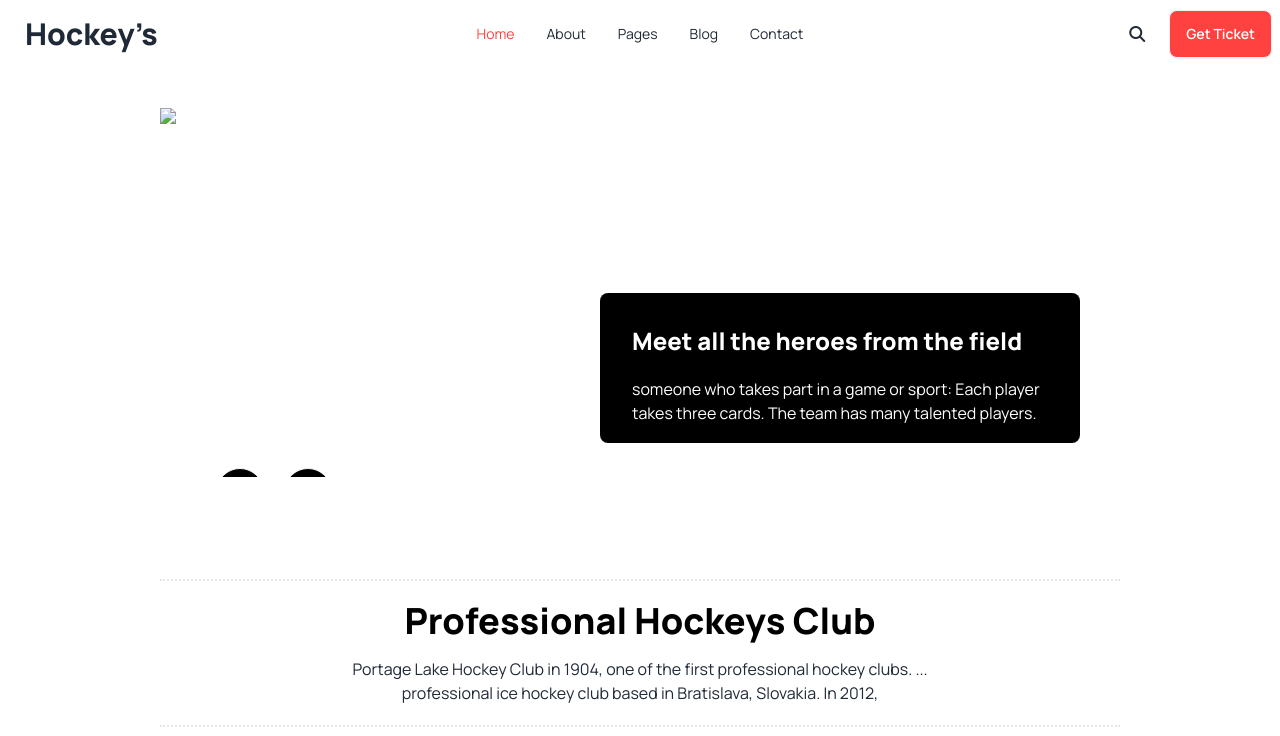
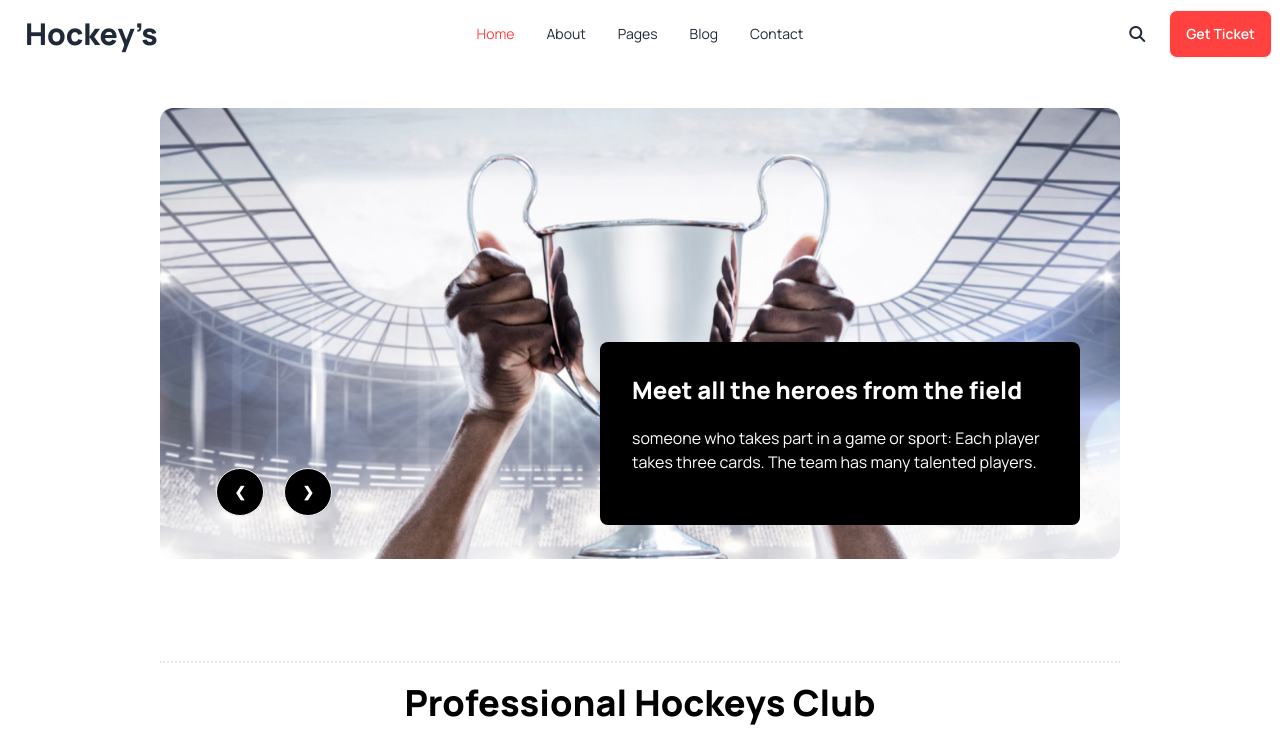
Before and after one commit to rohananondo/Hockeys-main, a plain HTML site: page index.html in a window 1280 px wide. Shown: the top 736 px of the page. Drawn offline with nearby package versions, Linux system fonts and the light colour scheme; files whose address does not match are found by name.

Commit message:
edit photo

```diff
--- a/index.html
+++ b/index.html
@@ -70,7 +70,7 @@
             <div class="w-3/4 lg:w-3/4 mx-auto relative">
                 <div class="carousel  ">
                     <div id="slide1" class="carousel-item relative w-full">
-                        <img src="images//1.png" class="w-full" />
+                        <img src="Images/1.png" class="w-full" />
                         <div
                             class="absolute flex justify-between transform -translate-y-1/2 left-1/3 top-3/4 lg:left-14 gap-5 lg:top-96">
                             <a href="#slide2" class="btn btn-circle bg-black text-white">❮</a>
```
